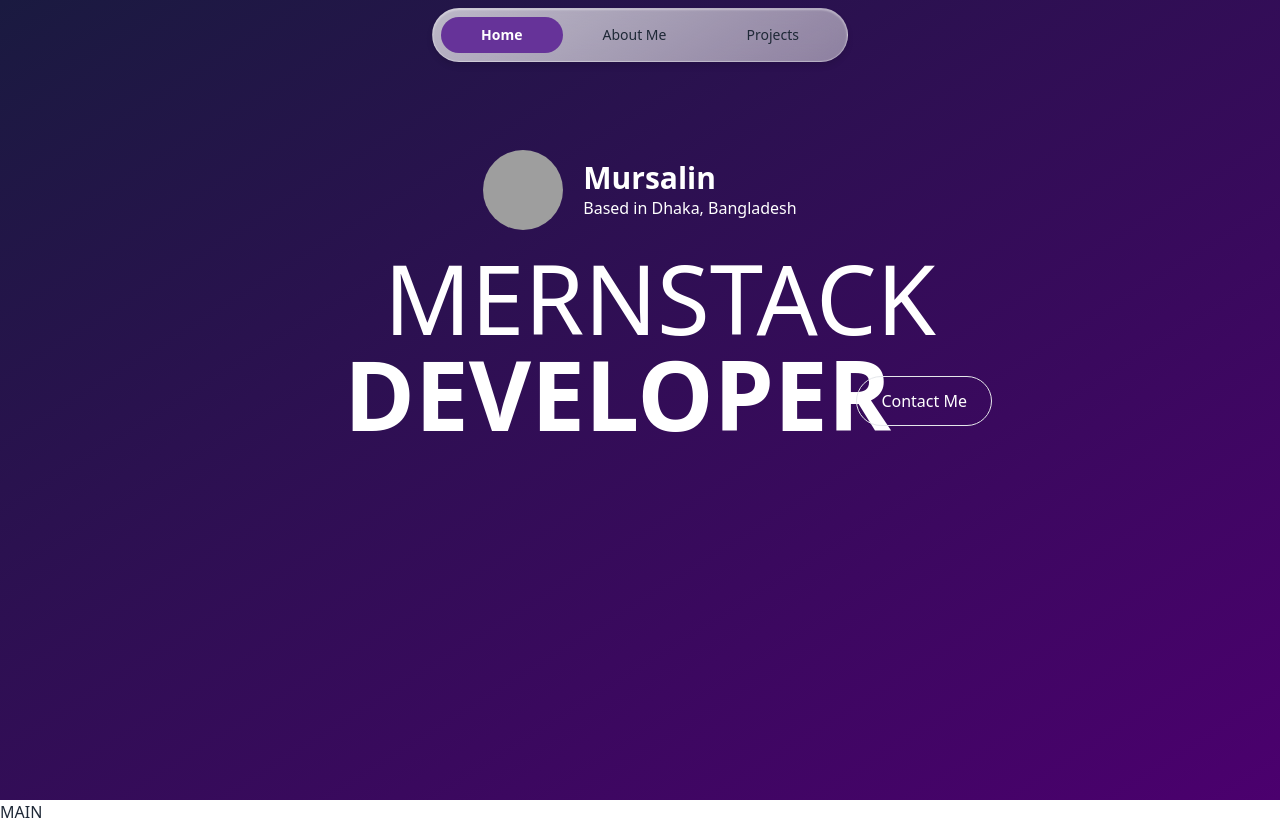
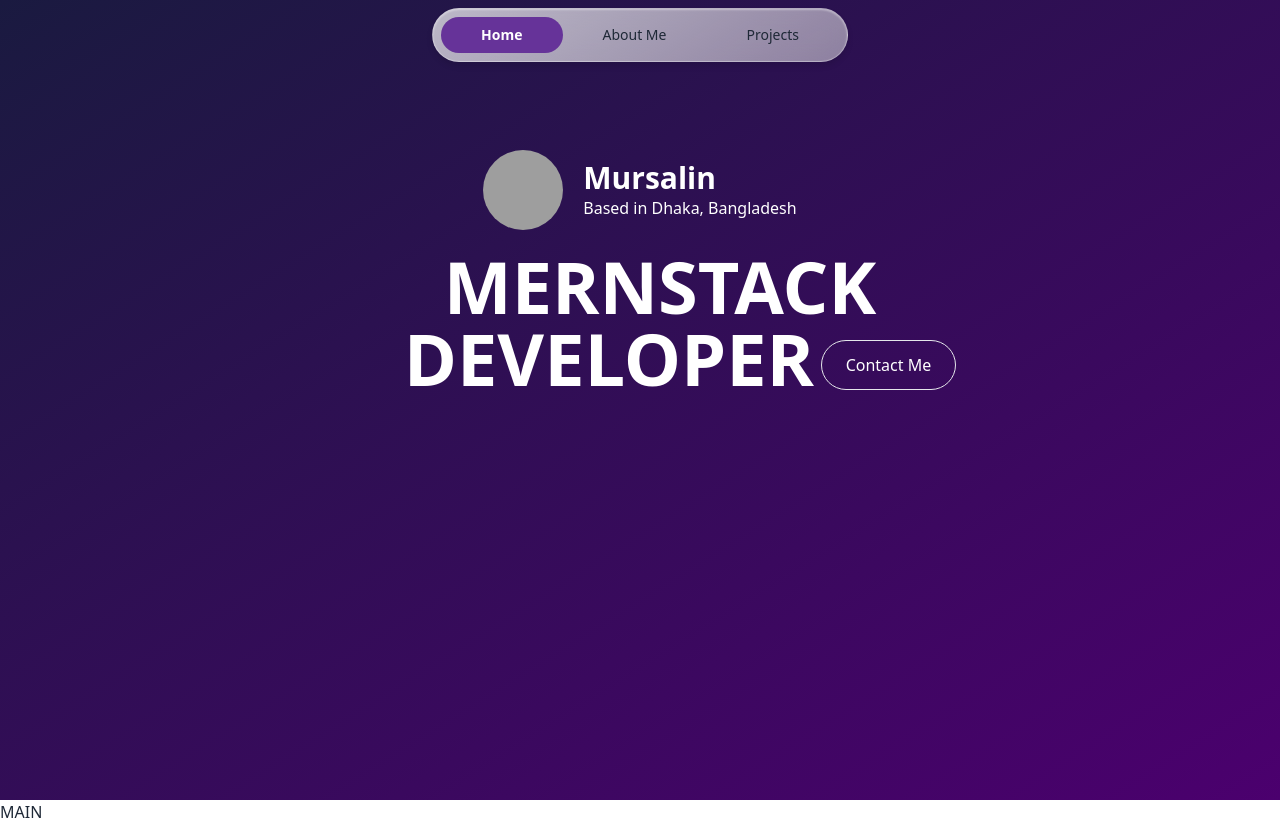
Before and after one commit to MursalinDevOps/mn-dev-portfolio, a React (Vite) app: page / in a window 1280 px wide. Built offline with nearby package versions, Linux system fonts and the light colour scheme; grey boxes are pictures that could not be loaded.

Commit message:
hero added

```diff
--- a/src/components/Hero/Hero.jsx
+++ b/src/components/Hero/Hero.jsx
@@ -13,9 +13,9 @@ const Hero = () => {
             </div>
            </div>
            <div className="relative">
-            <h1 className="text-8xl font-semibold "><span className="pl-10 font-thin"> MERNSTACK</span> <br />
+            <h1 className="text-7xl font-semibold "><span className="pl-10"> MERNSTACK</span> <br />
             DEVELOPER </h1>
-            <button className="border py-3 px-6 text-white absolute bottom-4 -right-14 rounded-full">Contact Me</button>
+            <button className=" border py-3 px-6 text-white absolute bottom-1 -right-20 rounded-full">Contact Me</button>
            </div>
            </div>
         </div>
```
